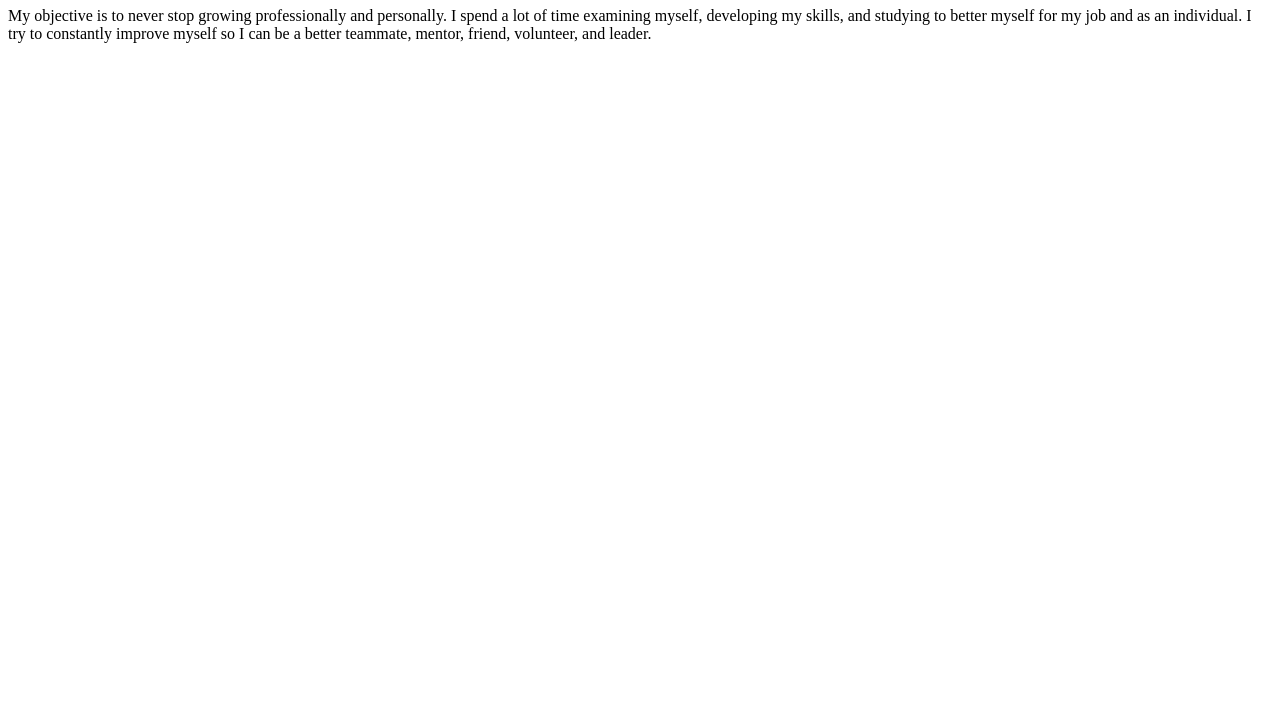
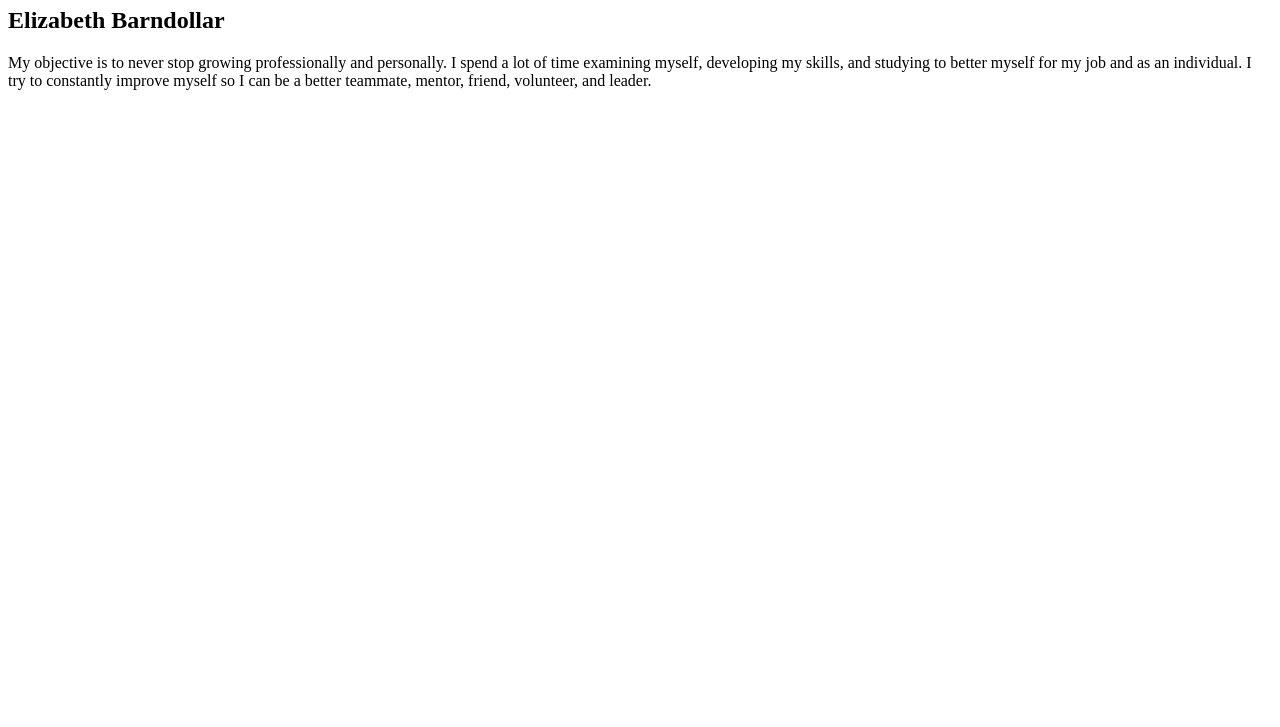
Before and after one commit to chromarush/chromarush, a plain HTML site: page index.html in a window 1280 px wide. Shown: the part 73-800 px from the top of the page. Drawn offline with Linux system fonts and the light colour scheme.

Commit message:
added header for Elizabeth Barndollar

```diff
--- a/index.html
+++ b/index.html
@@ -3,6 +3,7 @@
 <head><title>Chromarush Studio</title></head>
 <body>
 <h1>Chromarush Studio</h1>
+<h2>Elizabeth Barndollar</h2>
 <p>My objective is to never stop growing professionally and personally. I spend a lot of time examining myself, developing my skills, and studying to better myself for my job and as an individual. I try to constantly improve myself so I can be a better teammate, mentor, friend, volunteer, and leader.</p>
 </body>
 </html>
```
